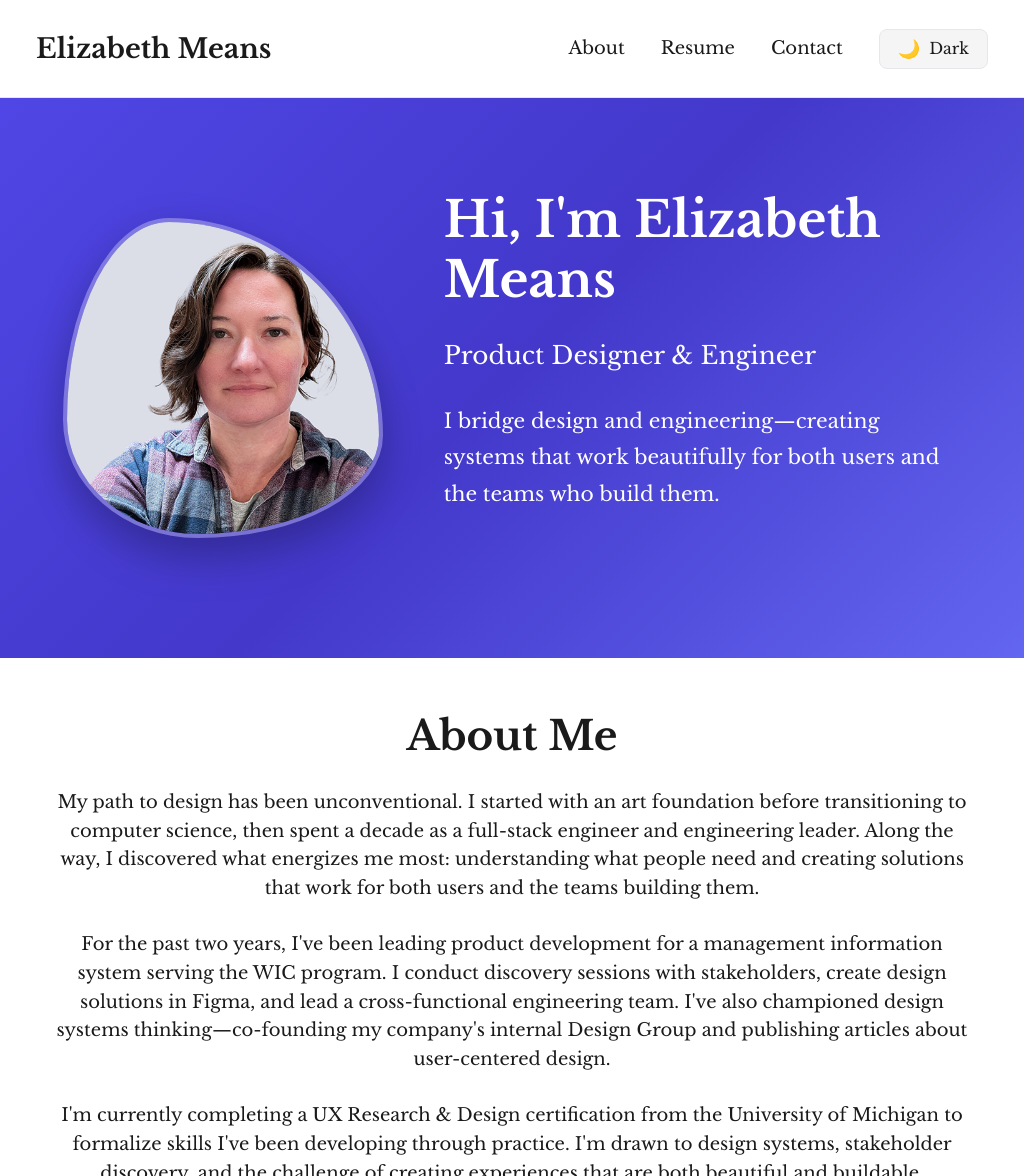
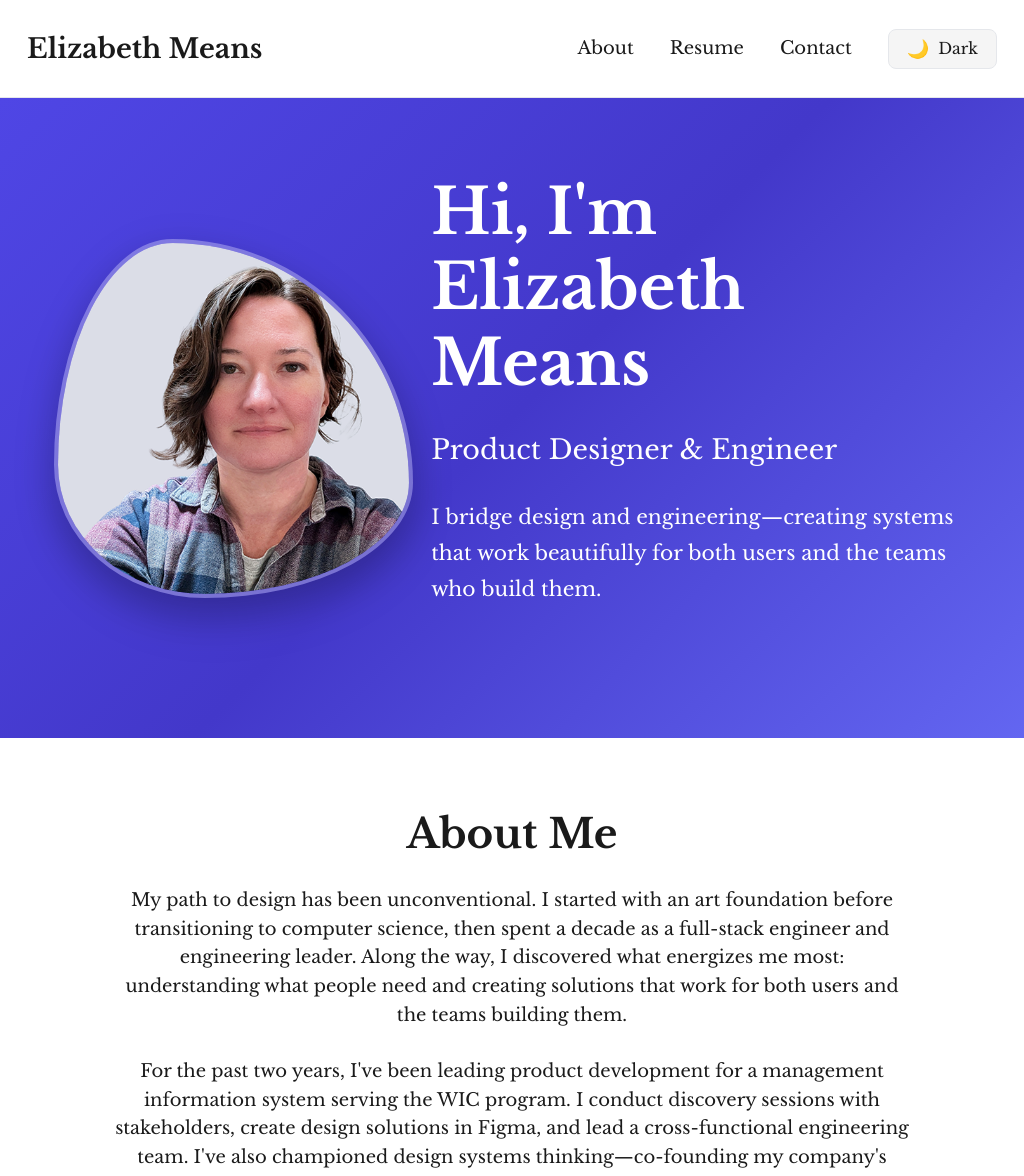
Before and after one commit to emeans/elizabeth-means, a Next.js app: page / in a window 1024 px wide. Shown: the top 1176 px of the page. Built offline with nearby package versions, Linux system fonts and the light colour scheme.

Commit message:
Working through mobile nav menu issues

```diff
--- a/app/components/About/About.module.css
+++ b/app/components/About/About.module.css
@@ -1,22 +1,22 @@
-.about {
+/* .about {
   padding: var(--spacing-2xl) var(--spacing-lg);
   scroll-margin-top: 0;
-}
+} */
 
-.aboutContent {
+/* .aboutContent {
   max-width: 800px;
   margin: 0 auto;
   text-align: center;
-}
+} */
 
-.container {
+/* .container {
   max-width: var(--max-width);
   margin: 0 auto;
   padding: 0 var(--spacing-md);
-}
+} */
 
 /* Tablet breakpoint */
-@media (min-width: 769px) and (max-width: 1024px) {
+/* @media (min-width: 769px) and (max-width: 1024px) {
   .about {
     padding: var(--spacing-xl) var(--spacing-md);
     scroll-margin-top: 80px;
@@ -27,10 +27,3 @@
     padding: 0;
   }
 }
-
-/* Mobile breakpoint */
-@media (max-width: 768px) {
-  .about {
-    padding: var(--spacing-xl) var(--spacing-md);
-  }
-}
--- a/app/components/About/About.tsx
+++ b/app/components/About/About.tsx
@@ -4,9 +4,9 @@ import styles from './About.module.css'
 
 export default function About() {
   return (
-    <section id='main-content' className={styles.about}>
-      <div className={styles.container}>
-        <div className={styles.aboutContent}>
+    <section id='main-content' className='section'>
+      <div className='container'>
+        <div className='sectionContent'>
           <h2>About Me</h2>
           <p>
             My path to design has been unconventional. I started with an art foundation before
--- a/app/components/Contact/Contact.module.css
+++ b/app/components/Contact/Contact.module.css
@@ -222,7 +222,7 @@
 }
 
 /* Tablet breakpoint */
-@media (min-width: 769px) and (max-width: 1024px) {
+/* @media (min-width: 769px) and (max-width: 1024px) {
   .contact {
     padding: var(--spacing-xl) var(--spacing-md);
     scroll-margin-top: 80px;
@@ -241,7 +241,7 @@
   .contactInfo {
     padding: 0;
   }
-}
+} */
 
 /* Mobile breakpoint */
 @media (max-width: 768px) {
--- a/app/components/Hero/Hero.module.css
+++ b/app/components/Hero/Hero.module.css
@@ -113,7 +113,7 @@
 }
 
 /* Tablet breakpoint */
-@media (min-width: 769px) and (max-width: 1024px) {
+/* @media (min-width: 769px) and (max-width: 1024px) {
   .hero {
     min-height: 70vh;
     padding: var(--spacing-xl) 0;
@@ -136,7 +136,7 @@
   .heroSubtitle {
     font-size: 1.375rem;
   }
-}
+} */
 
 /* Mobile breakpoint */
 @media (max-width: 768px) {
--- a/app/components/Resume/Resume.module.css
+++ b/app/components/Resume/Resume.module.css
@@ -75,7 +75,7 @@
 }
 
 /* Tablet breakpoint */
-@media (min-width: 769px) and (max-width: 1024px) {
+/* @media (min-width: 769px) and (max-width: 1024px) {
   .resume {
     padding: var(--spacing-xl) var(--spacing-md);
     scroll-margin-top: 80px;
@@ -85,7 +85,7 @@
     max-width: 100%;
     padding: 0;
   }
-}
+} */
 
 /* Mobile breakpoint */
 @media (max-width: 768px) {
--- a/app/globals.css
+++ b/app/globals.css
@@ -158,18 +158,39 @@ margin: 0 auto;
     padding: 0 var(--spacing-md);
 }
 
+.section {
+    padding: var(--spacing-2xl) var(--spacing-lg);
+    scroll-margin-top: 0;
+}
+
+.sectionContent {
+    max-width: 800px;
+    margin: 0 auto;
+    text-align: center;
+}
+
 /* Tablet breakpoint */
 @media (min-width: 769px) and (max-width: 1024px) {
-    html {
+    /* html {
         scroll-padding-top: 80px;
     }
+
+    .section {
+        padding: var(--spacing-xl) var(--spacing-md);
+        scroll-margin-top: 80px;
+    }
+    .sectionContent {
+        max-width: 100%;
+        padding: 0;
+    } */
 }
 
+/* Mobile breakpoint */
 @media (max-width: 768px) {
-    html {
+    /* html {
         font-size: 16px;
         scroll-padding-top: 70px;
-    }
+    } */
 
     h1 {
         font-size: 2rem;
@@ -182,4 +203,8 @@ padding: 0 var(--spacing-md);
     h3 {
         font-size: 1.5rem;
     }
+
+    /* .section {
+        padding: var(--spacing-xl) var(--spacing-md);
+      } */
 }
--- a/app/page.module.css
+++ b/app/page.module.css
@@ -1,7 +1,7 @@
 .skipLink {
     position: fixed;
     top: -60px;
-    left: 50%;
+    left: 50vw;
     transform: translateX(-50%);
     background: var(--color-accent-on-bg);
     color: var(--color-text-inverse) !important;
@@ -14,8 +14,8 @@
     opacity: 0;
     pointer-events: none;
     transition:
-    top 0.3s cubic-bezier(0.4, 0, 0.2, 1),
-    opacity 0.3s ease;
+        top 0.3s cubic-bezier(0.4, 0, 0.2, 1),
+        opacity 0.3s ease;
     white-space: nowrap;
     box-shadow: 0 4px 6px var(--color-shadow);
 }
@@ -52,28 +52,6 @@
         margin-top 0.3s ease,
         background 0.3s ease,
         border-color 0.3s ease;
-}
-
-/* Desktop and tablet - ensure nav stays sticky */
-@media (min-width: 769px) {
-    .nav {
-        position: sticky;
-        top: 0;
-        z-index: 100;
-    }
-}
-
-@media (max-width: 1024px) {
-    .nav {
-        z-index: 102;
-    }
-}
-
-@media (max-width: 768px) {
-    .nav {
-        position: sticky;
-        z-index: 102;
-    }
 }
 
 [data-theme='dark'] .nav {
@@ -283,9 +261,12 @@
     width: 100vw;
     height: 100vh;
     background: rgba(0, 0, 0, 0.5);
-    z-index: 101;
+    z-index: 102;
     animation: fadeIn 0.3s ease-in-out;
     cursor: pointer;
+    background: rgba(0, 0, 0, 0.3);
+    backdrop-filter: blur(2px);
+    -webkit-backdrop-filter: blur(2px);
 }
 
 @keyframes fadeIn {
@@ -297,99 +278,13 @@
     }
 }
 
-/* Tablet breakpoint */
-@media (min-width: 769px) and (max-width: 1024px) {
-    /* Ensure navigation stays sticky on tablet - override any conflicting styles */
+
+/* Desktop and tablet - ensure nav stays sticky */
+@media (min-width: 769px) {
     .nav {
-        position: -webkit-sticky !important; /* Safari support */
-        position: sticky !important;
-        top: 0 !important;
-        z-index: 102 !important; /* Match the z-index from the media query */
-        width: 100% !important;
-        left: 0 !important;
-        right: 0 !important;
-    }
-
-    /* Ensure hamburger is hidden on tablet */
-    .hamburger {
-        display: none !important;
-    }
-
-    /* Reset navRight to normal display on tablet */
-    .navRight {
-        position: static !important;
-        display: flex !important;
-        flex-direction: row !important;
-        align-items: center !important;
-        justify-content: flex-end !important;
-        gap: var(--spacing-lg) !important;
-        width: auto !important;
-        height: auto !important;
-        max-width: none !important;
-        background: transparent !important;
-        border: none !important;
-        padding: 0 !important;
-        transform: none !important;
-        box-shadow: none !important;
-        z-index: auto !important;
-        overflow: visible !important;
-        overscroll-behavior: auto !important;
-    }
-
-    /* Reset navLinks to horizontal on tablet */
-    .navLinks {
-        flex-direction: row !important;
-        align-items: center !important;
-        gap: var(--spacing-lg) !important;
-        width: auto !important;
-    }
-
-    .navLinks li {
-        width: auto !important;
-    }
-
-    .navLinks a {
-        display: inline-block !important;
-        width: auto !important;
-        padding: 0 !important;
-        font-size: 1rem !important;
-        border-radius: 0 !important;
-        margin-left: 0 !important;
-    }
-
-    .navLinks a::after {
-        display: block !important;
-    }
-
-    /* Reset theme toggle on tablet */
-    .themeToggle {
-        width: auto !important;
-        min-width: 80px !important;
-        justify-content: center !important;
-        padding: var(--spacing-xs) var(--spacing-sm) !important;
-        margin-top: 0 !important;
-    }
-
-    .themeToggleText {
-        display: inline !important;
-    }
-
-    .navContainer {
-        padding: var(--spacing-md) var(--spacing-lg);
-        display: flex;
-        justify-content: space-between;
-        align-items: center;
-        width: 100%;
-    }
-
-    /* Ensure mobile menu overlay doesn't show on tablet */
-    .mobileMenuOverlay {
-        display: none !important;
-    }
-
-    /* Reset any mobile menu transform on tablet */
-    .navRight[aria-hidden='false'] {
-        transform: none !important;
+        position: sticky;
+        top: 0;
+        z-index: 100;
     }
 }
 
@@ -401,9 +296,9 @@
         z-index: 103;
     }
 
-    /* Ensure nav container and hamburger stay above menu when open */
     .nav {
         position: sticky;
+        top: 0;
         z-index: 102;
     }
 
--- a/app/page.tsx
+++ b/app/page.tsx
@@ -16,31 +16,28 @@ export default function Home() {
   const mobileMenuRef = useRef<HTMLDivElement>(null)
 
   // Track window size for responsive menu
-  const [isMobile, setIsMobile] = useState(false)
+  const [isMobile, setIsMobile] = useState(() => {
+    if (typeof window !== 'undefined') {
+      return window.innerWidth <= 768
+    }
+    return false
+  })
   const prevIsMobileRef = useRef(false)
 
-  useEffect(() => {
-    const checkIsMobile = () => {
-      const mobile = window.innerWidth <= 768
-      const wasMobile = prevIsMobileRef.current
-
-      if (mobile !== isMobile) {
-        setIsMobile(mobile)
-        prevIsMobileRef.current = mobile
-
+ useEffect(() => {
+  const checkIsMobile = () => {
+        const mobile = window.innerWidth <= 768
+        setIsMobile((prevIsMobile) => {
         // Close menu if resizing from mobile to tablet/desktop
-        if (wasMobile && !mobile && mobileMenuOpen) {
+        if (prevIsMobile && !mobile && mobileMenuOpen) {
           setMobileMenuOpen(false)
         }
-      }
+        return mobile
+      })
     }
 
     // Check on mount
-    if (typeof window !== 'undefined') {
-      const initialMobile = window.innerWidth <= 768
-      setIsMobile(initialMobile)
-      prevIsMobileRef.current = initialMobile
-    }
+    checkIsMobile()
 
     // Listen for resize events (throttled)
     let timeoutId: NodeJS.Timeout
@@ -54,7 +51,7 @@ export default function Home() {
       window.removeEventListener('resize', handleResize)
       clearTimeout(timeoutId)
     }
-  }, [isMobile, mobileMenuOpen])
+  }, [mobileMenuOpen])
 
   // Initialize theme from localStorage or system preference
   useEffect(() => {
@@ -77,9 +74,7 @@ export default function Home() {
 
   // Close mobile menu when clicking outside or on escape key, and manage focus
   useEffect(() => {
-    // Only handle mobile menu on small screens
     if (!isMobile) {
-      document.body.style.overflow = ''
       return
     }
 
@@ -100,24 +95,18 @@ export default function Home() {
 
     if (mobileMenuOpen && isMobile) {
       document.addEventListener('keydown', handleEscape)
-      // Prevent body scroll when menu is open
-      document.body.style.overflow = 'hidden'
 
       // Focus first link in menu when it opens
       const firstLink = mobileMenuRef.current?.querySelector('a') as HTMLAnchorElement
       if (firstLink) {
-        // Small delay to ensure menu is visible
         setTimeout(() => {
           firstLink.focus()
         }, 100)
       }
-    } else {
-      document.body.style.overflow = ''
     }
 
     return () => {
       document.removeEventListener('keydown', handleEscape)
-      document.body.style.overflow = ''
     }
   }, [mobileMenuOpen, isMobile])
 
@@ -145,7 +134,7 @@ export default function Home() {
       </a>
       <main className={`${styles.mainContainer} ${skipLinkFocused ? styles.skipLinkActive : ''}`}>
         {/* Navigation */}
-        {mobileMenuOpen && isMobile && (
+        {mobileMenuOpen && (
           <div
             className={styles.mobileMenuOverlay}
             onClick={() => setMobileMenuOpen(false)}
@@ -160,13 +149,12 @@ export default function Home() {
             <button
               className={styles.hamburger}
               onClick={() => {
-                // Only toggle menu on mobile
-                if (isMobile) {
-                  setMobileMenuOpen(!mobileMenuOpen)
-                }
-              }}
+                setMobileMenuOpen(!mobileMenuOpen)
+                console.log('mobileMenuOpen', mobileMenuOpen)
+                console.log('isMobile', isMobile)
+            }}
               aria-label={mobileMenuOpen ? 'Close menu' : 'Open menu'}
-              aria-expanded={mobileMenuOpen && isMobile}
+              aria-expanded={mobileMenuOpen}
               aria-controls='mobile-menu'>
               <span className={styles.hamburgerLine}></span>
               <span className={styles.hamburgerLine}></span>
@@ -176,17 +164,13 @@ export default function Home() {
               className={styles.navRight}
               id='mobile-menu'
               ref={mobileMenuRef}
-              aria-hidden={!isMobile ? false : !mobileMenuOpen}>
+              aria-hidden={!mobileMenuOpen}>
               <ul className={styles.navLinks} role='list'>
                 <li>
                   <a
                     href='#main-content'
                     aria-label='Navigate to About section'
-                    onClick={() => {
-                      if (isMobile) {
-                        setMobileMenuOpen(false)
-                      }
-                    }}>
+                    onClick={() => setMobileMenuOpen(false)}>
                     About
                   </a>
                 </li>
@@ -194,11 +178,7 @@ export default function Home() {
                   <a
                     href='#resume'
                     aria-label='Navigate to Resume section'
-                    onClick={() => {
-                      if (isMobile) {
-                        setMobileMenuOpen(false)
-                      }
-                    }}>
+                    onClick={() => setMobileMenuOpen(false)}>
                     Resume
                   </a>
                 </li>
@@ -206,11 +186,7 @@ export default function Home() {
                   <a
                     href='#contact'
                     aria-label='Navigate to Contact section'
-                    onClick={() => {
-                      if (isMobile) {
-                        setMobileMenuOpen(false)
-                      }
-                    }}>
+                    onClick={() => setMobileMenuOpen(false)}>
                     Contact
                   </a>
                 </li>
```
Lines whose indentation alone changed are shown as unchanged.
